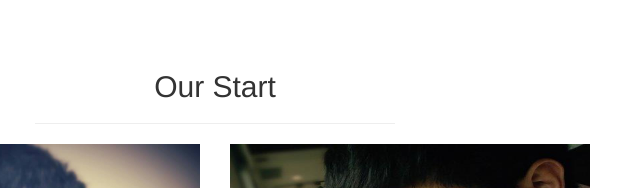
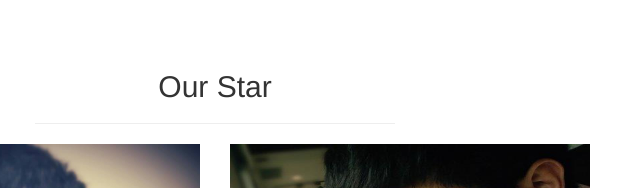
Before and after one commit to ExoPlanetWorkShop/EPweb, a website: page public/index.html in a window 1280 px wide. Shown: the part 1412-1600 px from the top of the page, 425-1065 px from the left. Drawn offline with Linux system fonts and the light colour scheme.

Commit message:
阿不就好棒棒

```diff
--- a/public/index.html
+++ b/public/index.html
@@ -81,7 +81,7 @@
         <div class="container">
             <div class="row">
                 <div class="col-md-4 col-md-offset-4 text-center">
-                    <h2>Our Start</h2>
+                    <h2>Our Star</h2>
                     <hr>
                 </div>
             </div>
```
